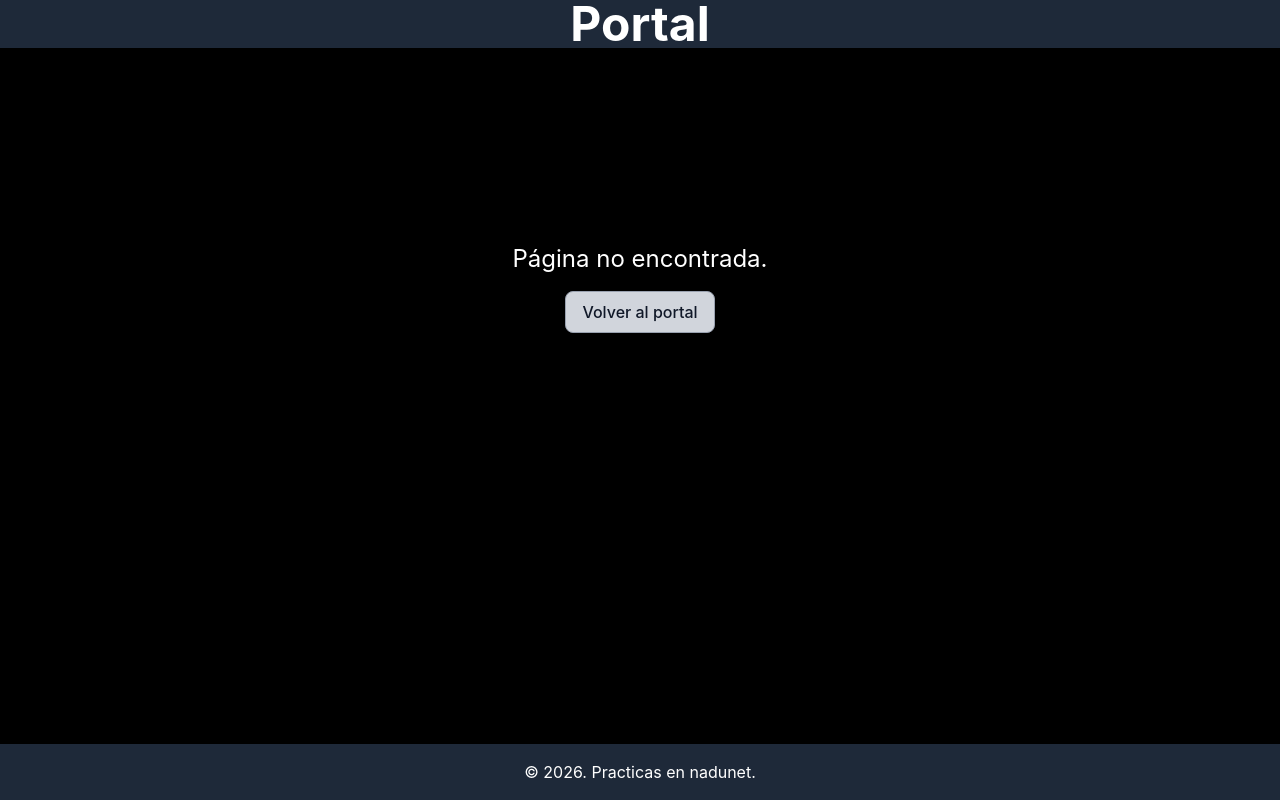
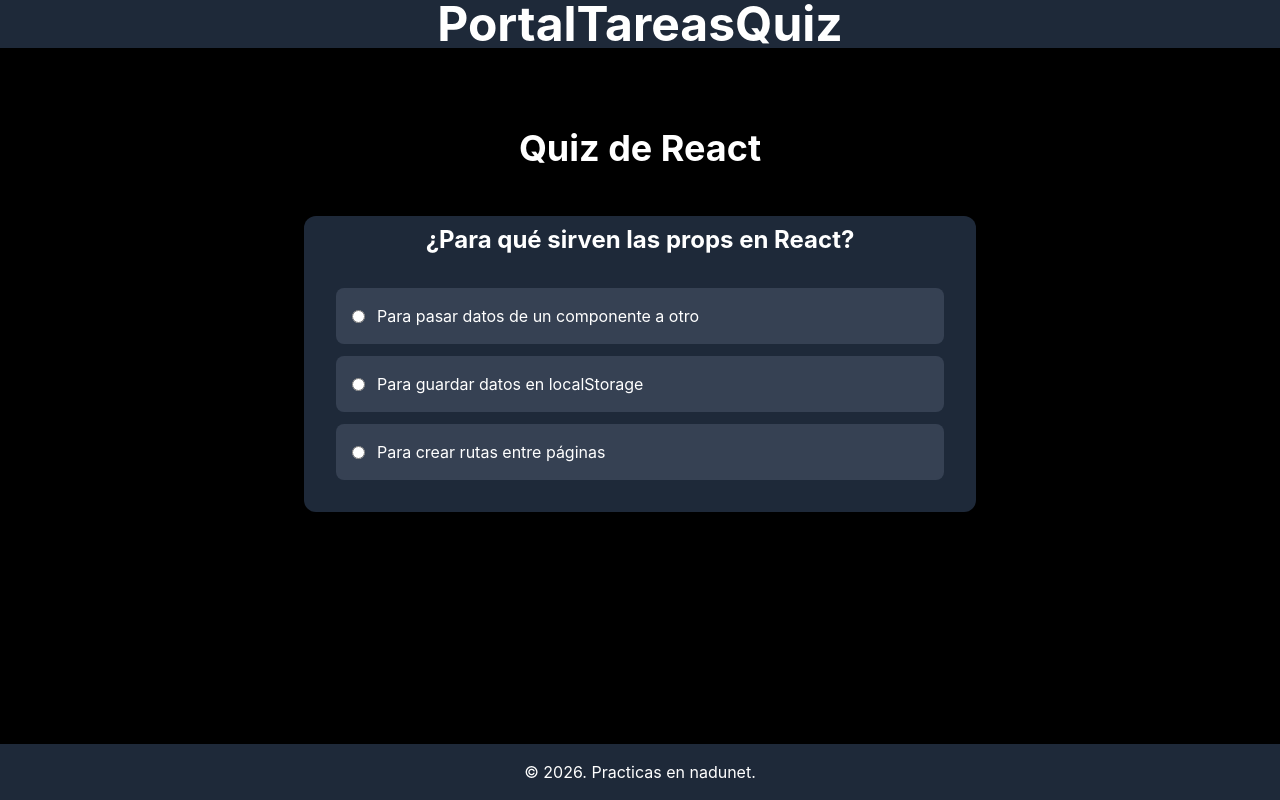
Before and after one commit to josepracticas123/Practicas-2, a React (Vite) app in the folder devquest/: page /quiz in a window 1280 px wide. Built offline with nearby package versions, Linux system fonts and the light colour scheme.

Commit message:
feat: agregar QuizPage y actualizar navegación en Header y PortalPage

```diff
--- a/devquest/src/App.jsx
+++ b/devquest/src/App.jsx
@@ -3,7 +3,7 @@ import Footer from './components/Footer' // Importa el pie de página.
 import TareasPage from './pages/TareasPage' // Importa el contenido ahora.
 import { Routes, Route, Link } from 'react-router';
 import PortalPage from './pages/PortalPage'
-
+import QuizPage from './pages/QuizPage';
 
 // App coordina el estado y las vistas principales.
 function App() {
@@ -17,6 +17,7 @@ function App() {
         <Routes>
           <Route path="/" element={<PortalPage/>} />
           <Route path="/tareas" element={<TareasPage/>} />
+          <Route path="/quiz" element={<QuizPage/>}/>
           <Route
             path="*"
             element={
--- a/devquest/src/components/Article.jsx
+++ b/devquest/src/components/Article.jsx
@@ -6,7 +6,7 @@ function Article({ addTareas }) {
 
   // Envía el texto limpio y vacía el input si es válido.
   const enviarTarea = (event) => {
-    event.preventDefault(); // Evita el comportamienro por defecto del navegador, osea recargar, deja que react lo realice.
+   event.preventDefault(); // Evita el comportamienro por defecto del navegador, osea recargar, deja que react lo realice.
     const tareaLimpia = textoTarea.trim();
     if (tareaLimpia !== "") {
       addTareas(tareaLimpia); // Llama al callback que vive en App.
--- a/devquest/src/components/Header.jsx
+++ b/devquest/src/components/Header.jsx
@@ -3,10 +3,17 @@ import { Link } from "react-router";
 function Header() {
   return (
     <header className="bg-gray-800 text-white text-center">
-      <Link to="/" className="text-center text-5xl font-bold">
-        Portal
-      </Link>
-
+      <nav>
+        <Link to="/" className="text-center text-5xl font-bold">
+          Portal
+        </Link>
+        <Link to="/tareas" className="text-center text-5xl font-bold">
+          Tareas
+        </Link>
+        <Link to="/quiz" className="text-center text-5xl font-bold">
+          Quiz
+        </Link>
+      </nav>
     </header>
   );
 }
--- a/devquest/src/components/MiniappCards.jsx
+++ b/devquest/src/components/MiniappCards.jsx
@@ -3,7 +3,7 @@ function MiniappCards({ miniapp }) {
     return (
 
         <div key={miniapp.id}
-            className="rounded-xl border border-gray-400 bg-gray-300 p-6 text-gray-900 shadow-lg">
+            className="flex h-full flex-col rounded-xl border border-gray-400 bg-gray-300 p-6 text-gray-900 shadow-lg">
 
             {/* exponemos los datos de los objetos que tenemos en portalPages, sobre los objetos allí creados */}
             <h3 className="mb-3 text-2xl font-semibold">
@@ -16,7 +16,7 @@ function MiniappCards({ miniapp }) {
             {/*Condicional que revisa si hay ruta o no, como quiz no tiene ruta mostrara el span.*/}
             {miniapp.ruta ? (
                 <Link
-                className="inline-block rounded-lg bg-slate-600 px-4 py-2 text-white transition hover:bg-gray-700 focus-visible:outline-none focus-visible:ring-2 focus-visible:ring-gray-400"
+               className="mt-auto inline-block w-fit rounded-lg bg-slate-600 px-4 py-2 text-white transition hover:bg-gray-700 focus-visible:outline-none focus-visible:ring-2 focus-visible:ring-gray-400"
                 to={miniapp.ruta}>
                     {miniapp.accion}
                 </Link>
--- a/devquest/src/pages/PortalPage.jsx
+++ b/devquest/src/pages/PortalPage.jsx
@@ -15,12 +15,11 @@ function PortalPage(){
       id: "quiz",
       titulo: "Quiz de React",
       descripcion: "Pon a prueba tus conocimientos de React.",
-      accion: "Próximamente...",
+      accion: "Abrir quiz",
+      ruta:"/quiz"
     }
   ]
     return(
-
-
         <section className="px-6 py-10 text-white">
             <h2 className="mb-8 text-center text-4xl font-bold">Portal de miniapps</h2>
             <div className="mx-auto grid max-w-4xl gap-6 md:grid-cols-2">
--- a/devquest/src/pages/QuizPage.jsx
+++ b/devquest/src/pages/QuizPage.jsx
@@ -0,0 +1,53 @@
+import preguntas from "../data/Preguntas";
+import { useState } from "react";
+
+function QuizPage() {
+    // Guardamos el id de la opción que el usuario seleccione.
+    // Empieza en null porque todavía no hay ninguna seleccionada.
+    const [seleccionadaId, setSeleccionadaId] = useState(null);
+
+    return (
+        <section className="px-6 py-20 text-white">
+            <h1 className="mb-8 text-center text-4xl font-bold">
+                Quiz de React
+            </h1>
+
+            <form className="mx-auto w-full max-w-2xl px-4 sm:px-0">
+                <fieldset className="rounded-xl bg-gray-800 p-6 sm:p-8">
+
+                    {/* Mostramos el enunciado de la primera pregunta. */}
+                    <legend className="relative top-6 w-full text-center text-xl font-bold sm:text-2xl">
+                        {preguntas[0].enunciado}
+                    </legend>
+
+                    <ul className="mt-6 space-y-3">
+                        {/* Recorremos las opciones de la pregunta. */}
+                        {preguntas[0].opciones.map((opcion) => (
+                            <li key={opcion.id}>
+                                <label
+                                    htmlFor={opcion.id}
+                                    className="flex min-h-12 cursor-pointer items-center gap-3 rounded-lg bg-gray-700 p-3 text-sm hover:bg-gray-600 sm:p-4 sm:text-base"
+                                >
+                                    {/* El estado controla qué opción está seleccionada. */}
+                                    <input
+                                        id={opcion.id}
+                                        type="radio"
+                                        name="pregunta"
+                                        checked={seleccionadaId === opcion.id}
+                                        onChange={() =>
+                                            setSeleccionadaId(opcion.id)
+                                        }
+                                    />
+
+                                    <span>{opcion.texto}</span>
+                                </label>
+                            </li>
+                        ))}
+                    </ul>
+                </fieldset>
+            </form>
+        </section>
+    );
+}
+
+export default QuizPage;
```
